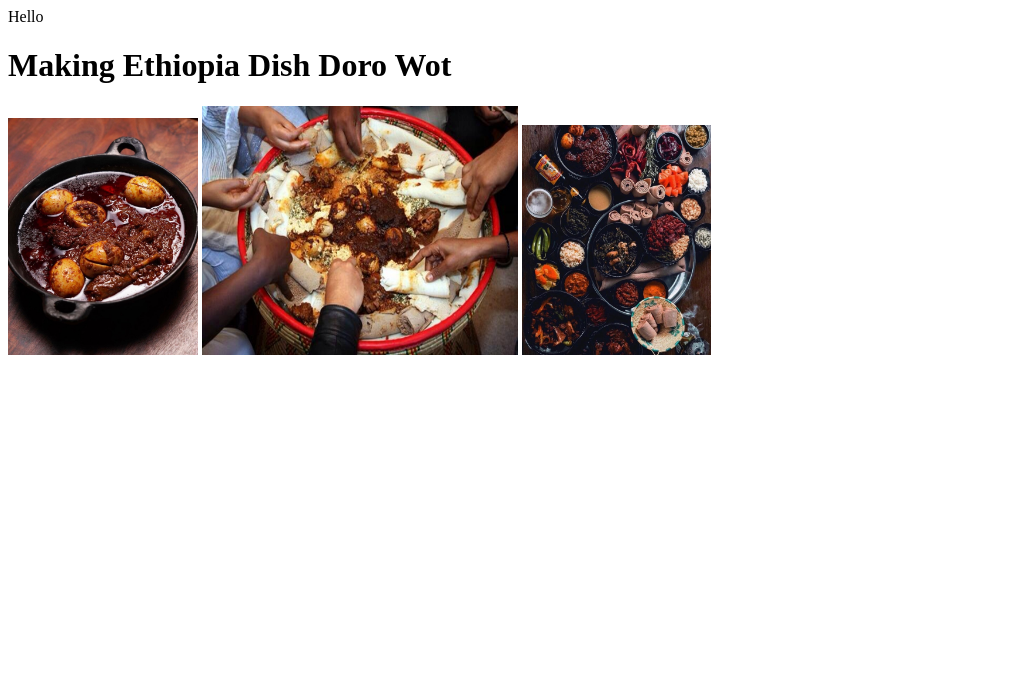
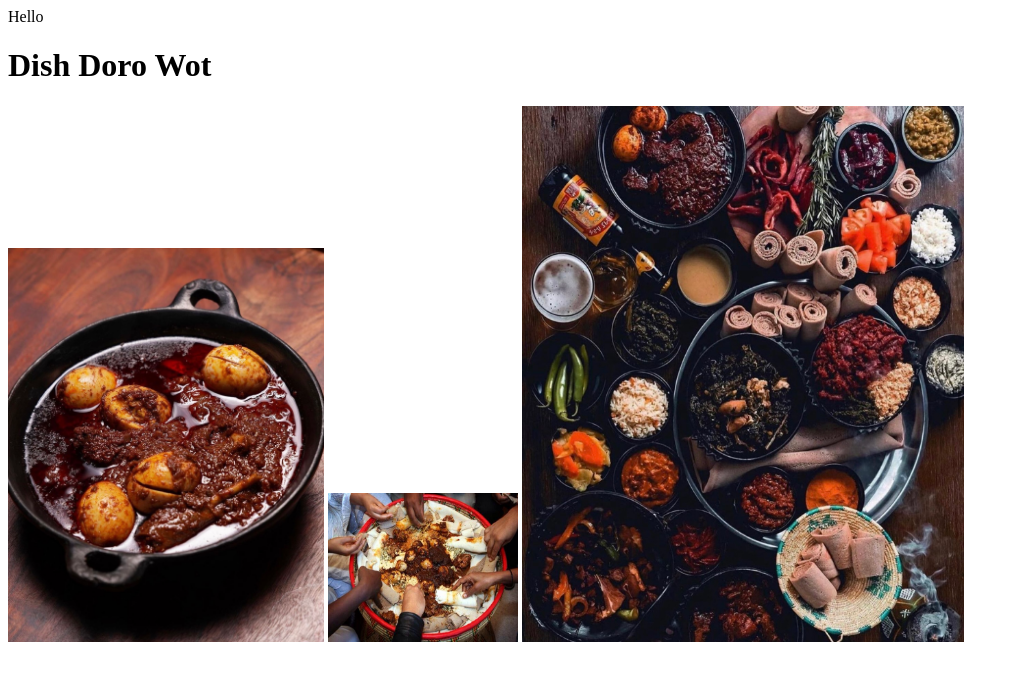
Before and after one commit to bezilule/terraform-beginner-bootcamp-2023, a plain HTML site: page public/doro-wot/index.html in a window 1280 px wide. Shown: the whole page, without its empty margins (0-1019 px from the left). Drawn offline with Linux system fonts and the light colour scheme.

```diff
--- a/public/doro-wot/index.html
+++ b/public/doro-wot/index.html
@@ -6,9 +6,9 @@ Hello <!DOCTYPE html>
     <title>Making Ethiopia Dish Doro Wot!</title>
 </head>
 <body>
-    <h1>Making Ethiopia Dish Doro Wot</h1>
-    <img src="/assets/doro-wot-image.jpg" width="15%"/>
-    <img src="/assets/doro-wot-dish-image.png" width="25%"/>
-    <img src="/assets/doro-wot-serving-image.jpg" width="15%"/>
+    <h1>Dish Doro Wot</h1>
+    <img src="/assets/doro-wot-image.jpg" width="25%"/>
+    <img src="/assets/doro-wot-dish-image.png" width="15%"/>
+    <img src="/assets/doro-wot-serving-image.jpg" width="35%"/>
 </body>
 </html>
```
Also changed, not shown: 2 other files.
